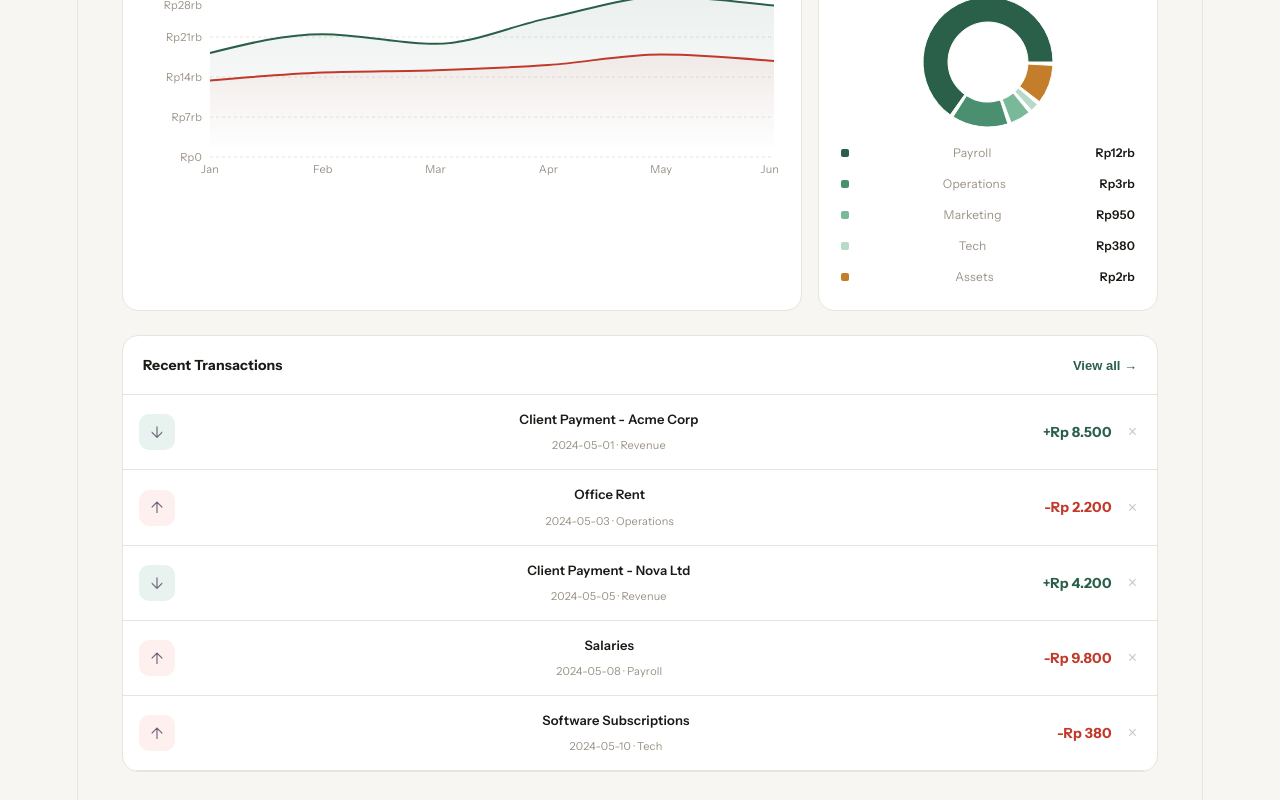
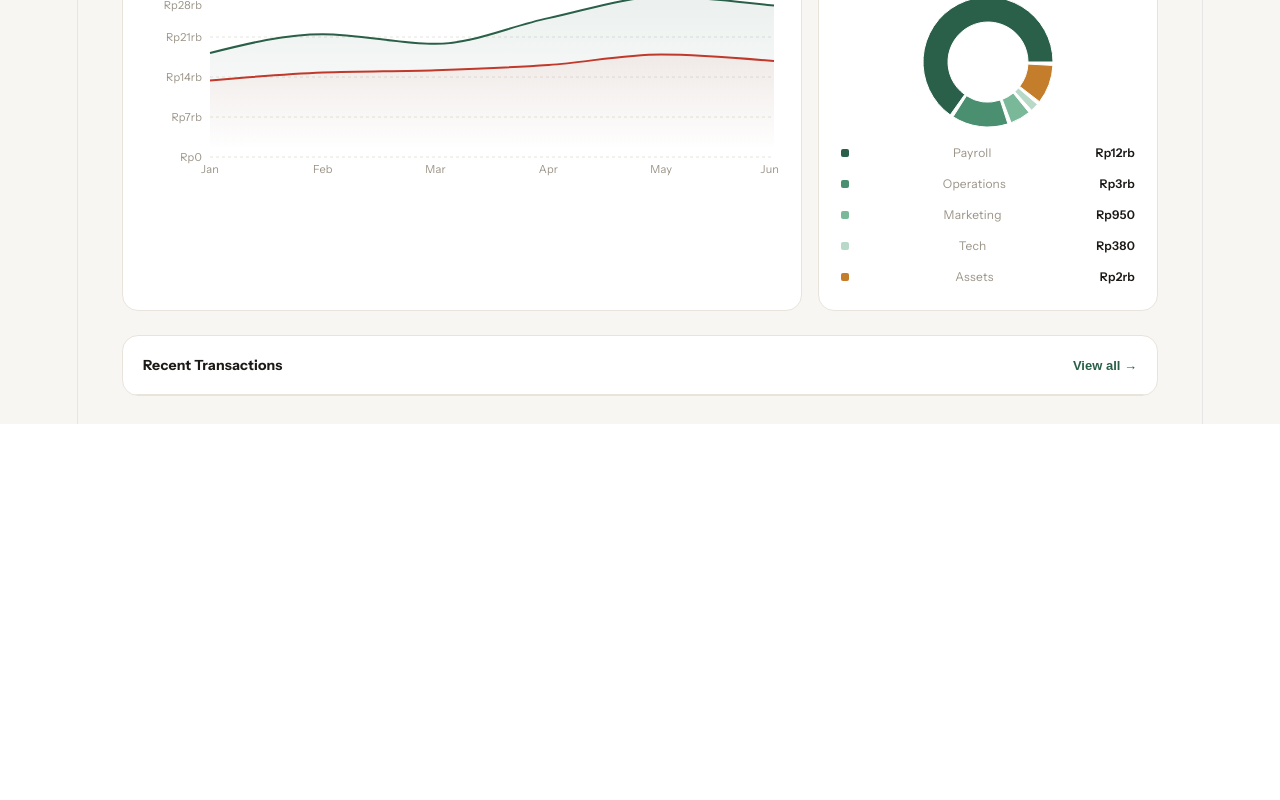
Before and after one commit to rusli2808/finance-dashboard, a React (Vite) app: page / in a window 1280 px wide. Shown: the part 468-1268 px from the top of the page. After the commit the page ends 892 px from the top, so only its background shows below. Built offline with nearby package versions, Linux system fonts and the light colour scheme.

Commit message:
start with empty transactions

```diff
--- a/src/App.jsx
+++ b/src/App.jsx
@@ -8,20 +8,7 @@ const C = {
   warningLight: "#fdf5e8", success: "#2a6049", successLight: "#e8f2ee", gold: "#b8952a",
 };
 
-const initialTransactions = [
-  { id: 1, date: "2024-05-01", desc: "Client Payment - Acme Corp", category: "Revenue", amount: 8500, type: "income" },
-  { id: 2, date: "2024-05-03", desc: "Office Rent", category: "Operations", amount: 2200, type: "expense" },
-  { id: 3, date: "2024-05-05", desc: "Client Payment - Nova Ltd", category: "Revenue", amount: 4200, type: "income" },
-  { id: 4, date: "2024-05-08", desc: "Salaries", category: "Payroll", amount: 9800, type: "expense" },
-  { id: 5, date: "2024-05-10", desc: "Software Subscriptions", category: "Tech", amount: 380, type: "expense" },
-  { id: 6, date: "2024-05-12", desc: "Consulting Fee - StarBiz", category: "Revenue", amount: 3100, type: "income" },
-  { id: 7, date: "2024-05-15", desc: "Marketing Ads", category: "Marketing", amount: 950, type: "expense" },
-  { id: 8, date: "2024-05-18", desc: "Client Payment - BlueSky", category: "Revenue", amount: 6700, type: "income" },
-  { id: 9, date: "2024-05-20", desc: "Internet & Utilities", category: "Operations", amount: 420, type: "expense" },
-  { id: 10, date: "2024-05-22", desc: "Equipment Purchase", category: "Assets", amount: 1800, type: "expense" },
-  { id: 11, date: "2024-05-25", desc: "Freelancer Payment", category: "Payroll", amount: 2400, type: "expense" },
-  { id: 12, date: "2024-05-28", desc: "Product Sales", category: "Revenue", amount: 5500, type: "income" },
-];
+const initialTransactions = [];
 
 const cashflowData = [
   { month: "Jan", income: 18200, expense: 13400 },
```
